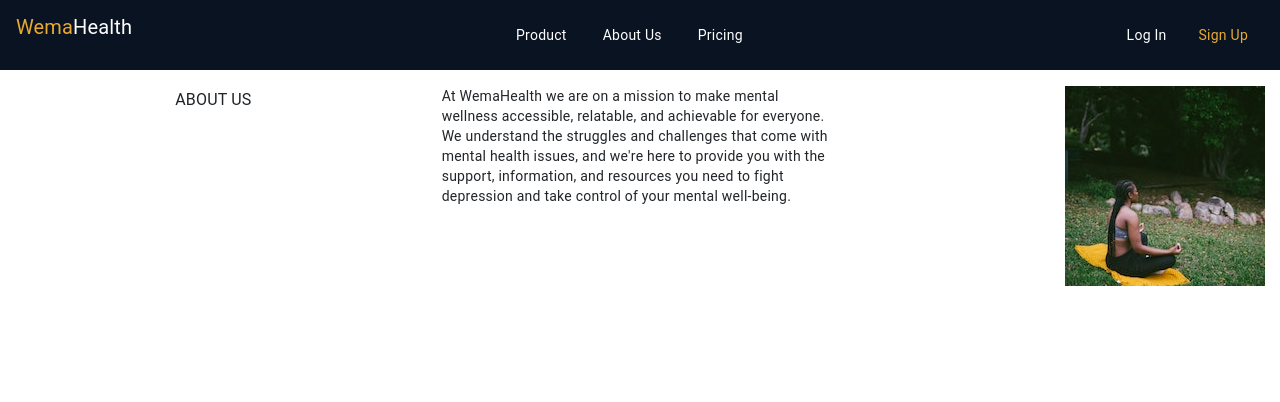
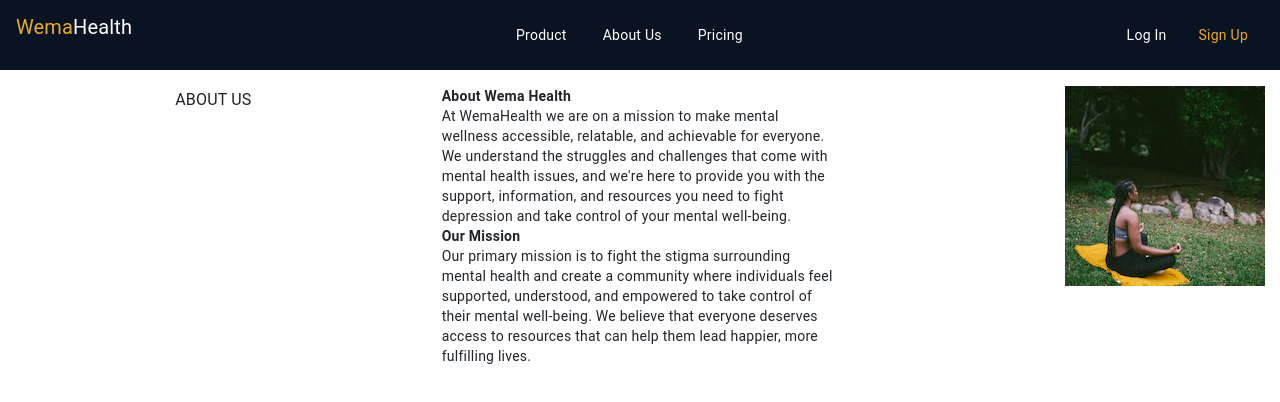
Before and after one commit to Carol254/chatBotApp, an Angular app: page /home/about-us in a window 1280 px wide. Shown: the top 402 px of the page. Built offline with nearby package versions, Linux system fonts and the light colour scheme.

Commit message:
few changes made

```diff
--- a/src/app/about-us/about-us.component.html
+++ b/src/app/about-us/about-us.component.html
@@ -1,9 +1,15 @@
 <div class="d-flex mt-3">
     <div class="col-4"><h3 class="title">ABOUT US</h3></div>
     <div class="col-4">
-        <p>At WemaHealth we are on a mission to make mental wellness accessible, relatable, and achievable for everyone. We understand the struggles and challenges that come with mental health issues, and we're here to provide you with the support, information,
+        <b>About Wema Health</b>
+        <div>At WemaHealth we are on a mission to make mental wellness accessible, relatable, and achievable for everyone. We understand the struggles and challenges that come with mental health issues, and we're here to provide you with the support, information,
             and resources you need to fight depression and take control of your mental well-being.
-        </p>
+        </div>
+
+        <div>
+            <b>Our Mission</b>
+            <p>Our primary mission is to fight the stigma surrounding mental health and create a community where individuals feel supported, understood, and empowered to take control of their mental well-being. We believe that everyone deserves access to resources that can help them lead happier, more fulfilling lives.</p>
+        </div>
     </div>
     <div class="col-4" >
         <img src="\assets\img3.jpg" class="abt-img">
```
